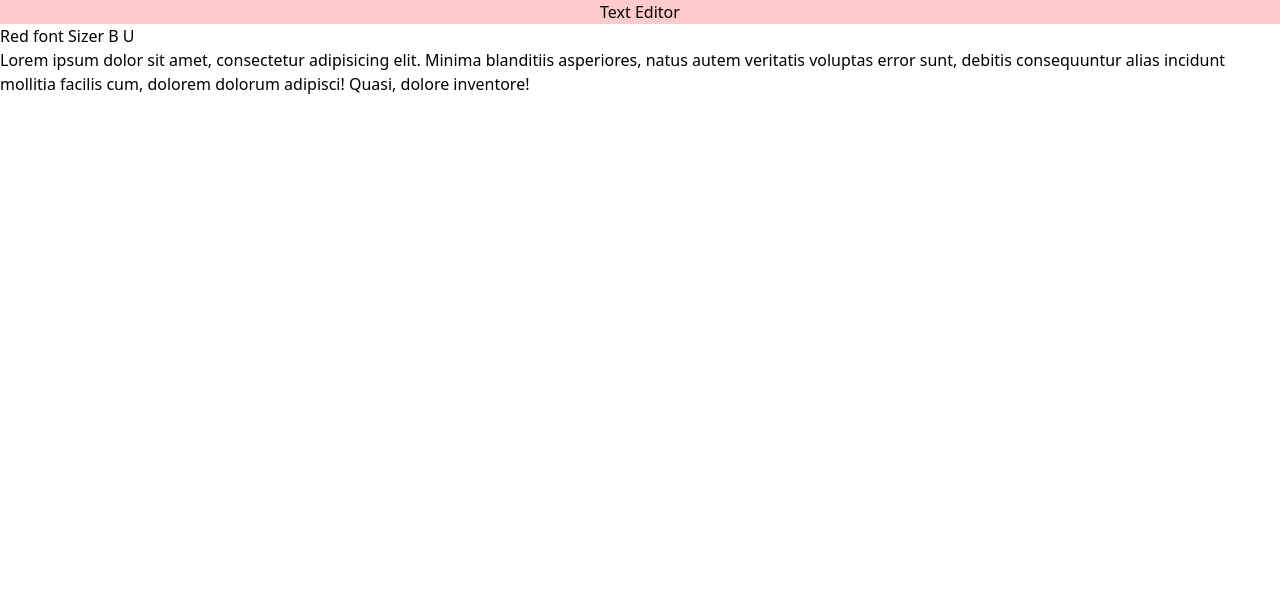
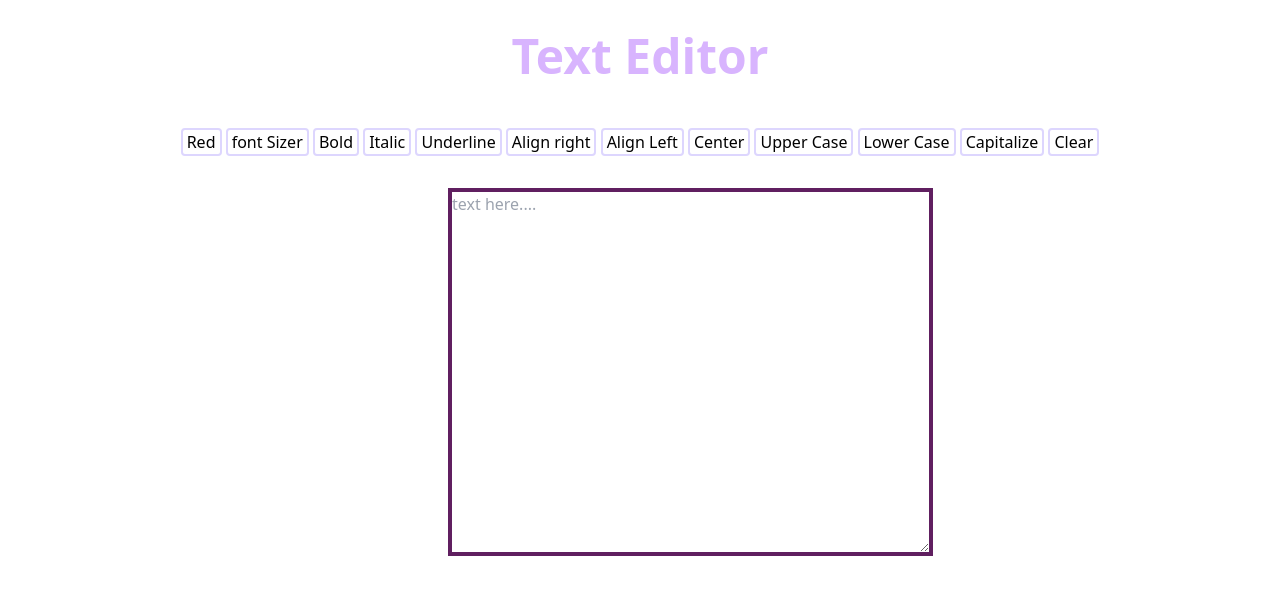
Before and after one commit to neimaaman/texteditor, a plain HTML site: page index.html in a window 1280 px wide. Drawn offline with nearby package versions, Linux system fonts and the light colour scheme.

Commit message:
used css and js

```diff
--- a/index.html
+++ b/index.html
@@ -8,31 +8,89 @@
             <link href="https://unpkg.com/tailwindcss@^2/dist/tailwind.min.css" rel="stylesheet">
     </head>
     <body>
-        <h1 class="text-7x1 bg-red-200 text-center">
+        <div class=" text-center text-purple-300 mt-8">
+          <h1 style="font-weight: bold;" class="text-5xl">
             Text Editor
           </h1>
-        <button
-            onclick="document.getElementById('compose').classList.toggle('text-red-500')">
+                <!-- i can't make the text editor bigger  -->
+        </div><br><br>
+
+        <div class="text-center ">
+            <button class="border-2 border-violet-200 rounded px-1 "
+                onclick="document.getElementById('textarea').classList.toggle('text-red-500')">
                 Red
             </button>
-        <button
-            onclick="document.getElementById('compose').style.fontSize= '36px'">
+            <button class="border-2 border-violet-200 rounded px-1 "
+                onclick="document.getElementById('textarea').classList.toggle('7xl')">
                 font Sizer
             </button>
-
-        <button
-            onclick="document.getElementById('compose').style.fontWeight='bold'">
-            B
+            <!-- what is the purpose of the above two lines -->
+            <button class="border-2 border-violet-200 rounded px-1"
+                onclick="document.getElementById('textarea').classList.toggle('font-bold')">
+                Bold
 
             </button>
 
-        <button
-            onclick="document.getElementById('compose').style.textDecorationLine= 'underline'">
-            U
+            <button class="border-2 border-violet-200 rounded px-1"
+                onclick="document.getElementById('textarea').classList.toggle('italic')">
+                Italic
             </button>
 
-        <p id="compose">Lorem ipsum dolor sit amet, consectetur adipisicing elit. Minima blanditiis asperiores, natus autem veritatis voluptas error sunt,
-                        debitis consequuntur alias incidunt mollitia facilis cum, dolorem dolorum adipisci! Quasi, dolore inventore!</p>
+            <button class="border-2 border-violet-200 rounded px-1"
+                onclick="document.getElementById('textarea').style.textDecorationLine= 'underline'">
+                Underline
+            </button>
+            <button class="border-2 border-violet-200 rounded px-1"
+                onclick="document.getElementById('textarea').style.textAlign= 'right'">
+                Align right
+            </button>
+            <button class="border-2 border-violet-200 rounded px-1"
+                onclick="document.getElementById('textarea').style.textAlign= 'left'">
+                Align Left
+            </button>
 
+            <button class="border-2 border-violet-200 rounded px-1"
+                onclick="document.getElementById('textarea').style.textAlign = 'center'">
+                Center
+            </button>
+
+            <button class="border-2 border-violet-200 rounded px-1"
+                onclick="document.getElementById('textarea').style.textTransform = 'uppercase'">
+                Upper Case
+            </button>
+            <!-- purpose of uppercase and lower case -->
+
+            <button class="border-2 border-violet-200 rounded px-1"
+                onclick="document.getElementById('textarea').style.textTransform = 'lowercase'">
+                Lower Case
+            </button>
+            <button class="border-2 border-violet-200 rounded px-1 "
+                onclick="document.getElementById('textarea').style.textTransform = 'capitalize'">
+                Capitalize
+                <!-- the purpose of capitalize when i pressed it doesnt work  -->
+            </button>
+
+            <button class=" border-2 border-violet-200 rounded px-1"
+                onclick="regularempty()">Clear
+            </button>
+        </div>
+
+        <div class="mx-auto w-96 h-96">
+        <textarea class=" border-4 border-[#601f60]  mt-8"  id="textarea" cols="50" rows="15" placeholder="text here...." class="bg-green-100"></textarea>
+    </div>
+
+
+        <p id="compose"></p>
+        <script>
+            function regularempty() {
+                // empty value
+                document.getElementById('textarea').value = ''
+                document.getElementById('textarea').style.textAlign = 'left'
+                document.getElementById('textarea').style.textDecorationLine = 'none'
+                document.getElementById('textarea').style.fontStyle = 'lowercase'
+                document.getElementById('textarea').style.fontStyle = 'normal'
+            }
+
+        </script>
     </body>
 </html>
```
Also changed, not shown: 1 other file. Lines whose indentation alone changed are shown as unchanged.
